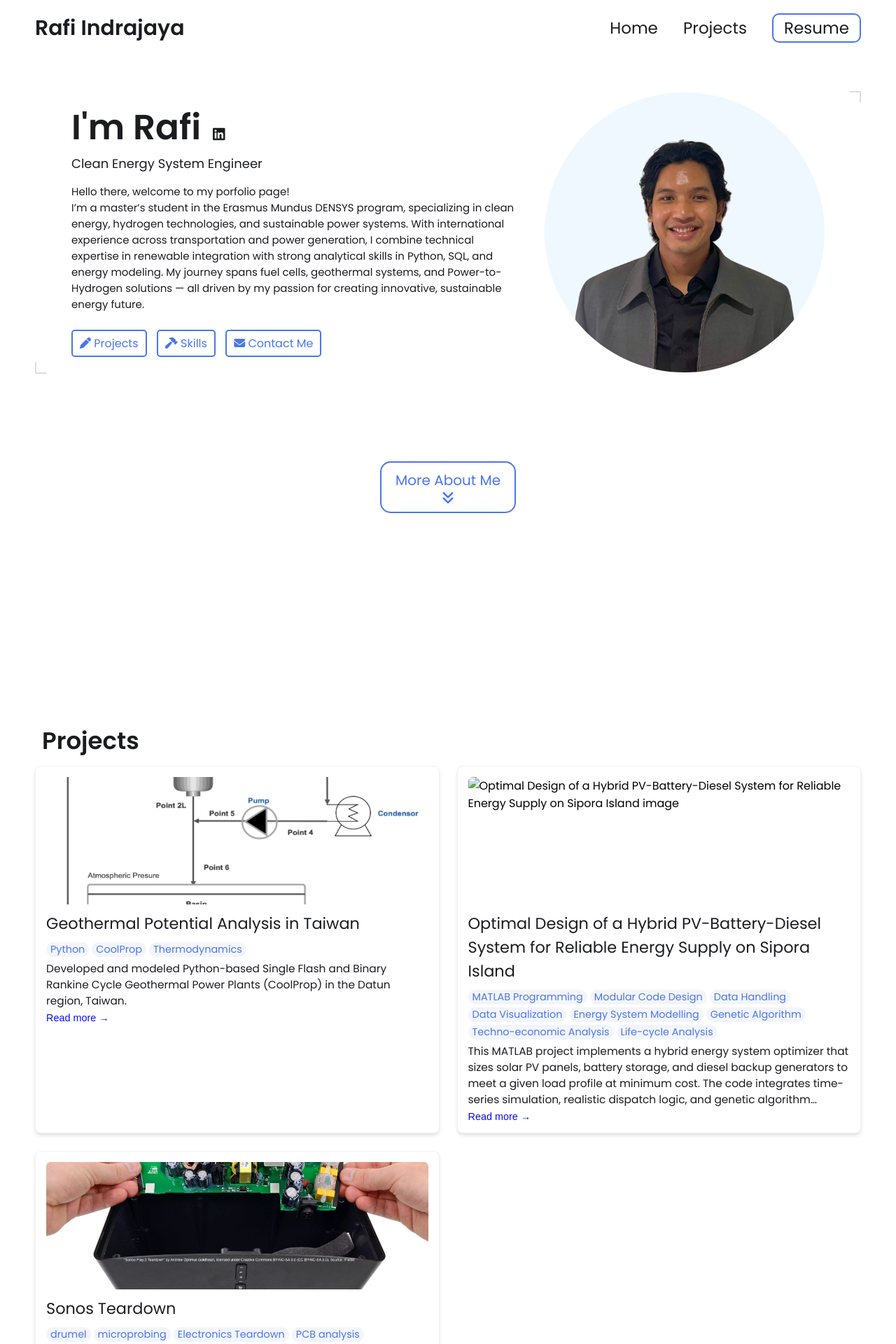
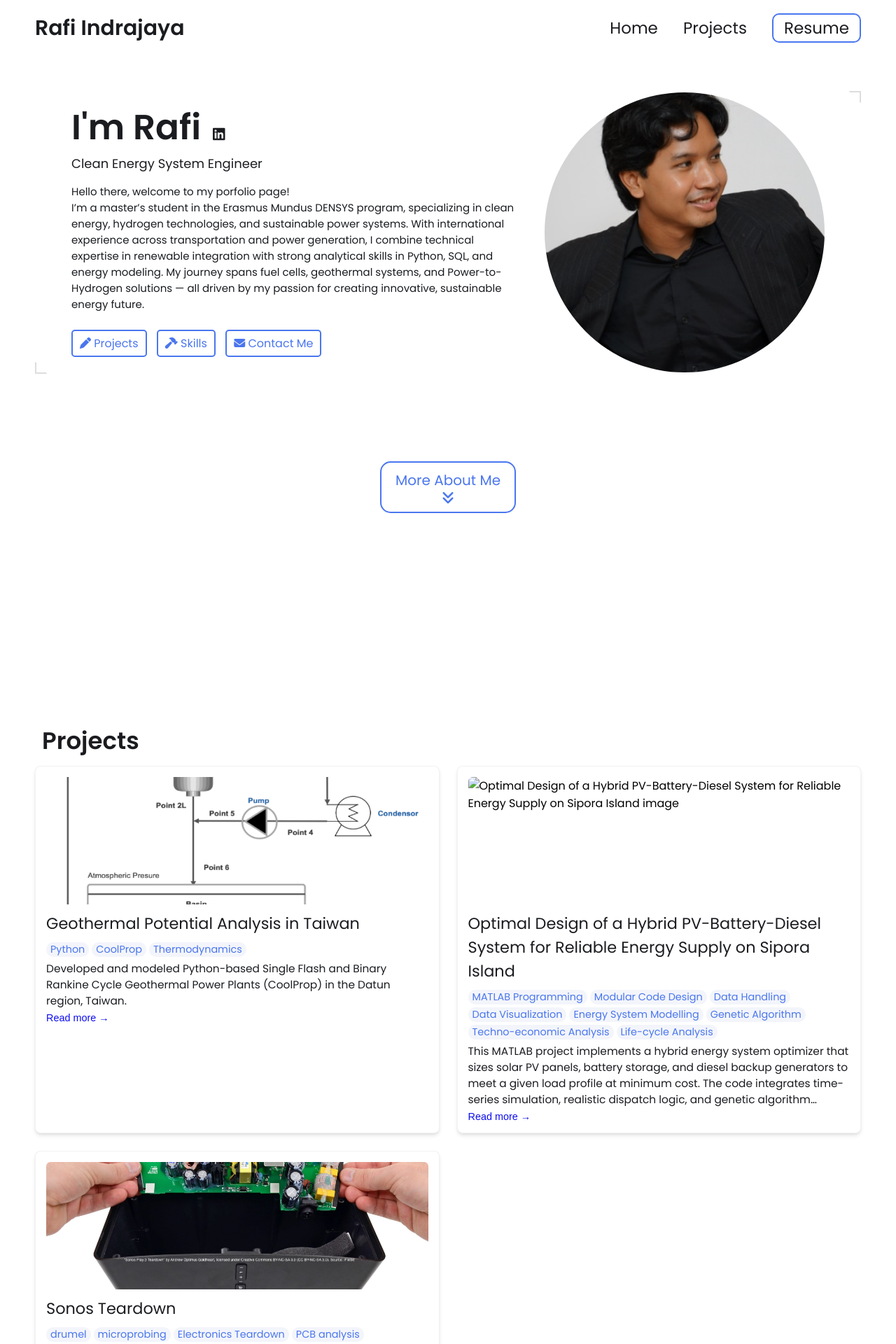
Before and after one commit to rafindrajaya/rafindrajaya.github.io, a Jekyll site: the page built from index.html, in a window 1280 px wide. Shown: the top 1920 px of the page at 70% size. Built offline with Jekyll 4.4.1, drawn with Linux system fonts in a browser that asks for light colours.

Commit message:
Update _config.yml

```diff
--- a/_config.yml
+++ b/_config.yml
@@ -24,7 +24,7 @@ description: |
 
 
 # Place your profile image in /assets/images/profile-image/folder and edit the file name
-profile_image: ./assets/images/profile-image/profilepp.jpeg
+profile_image: assets/images/profile-image/DSC08446-medium.jpeg
 
 
 # Link your resume
```
